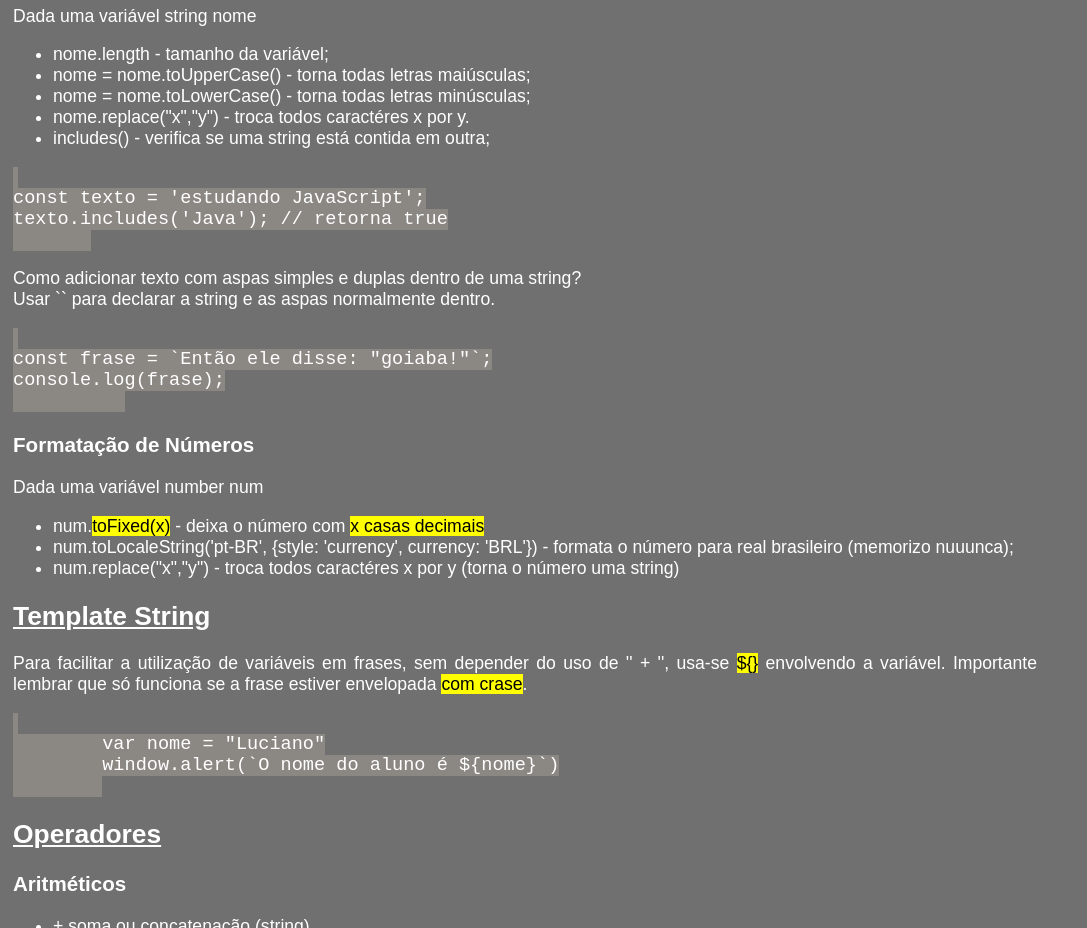
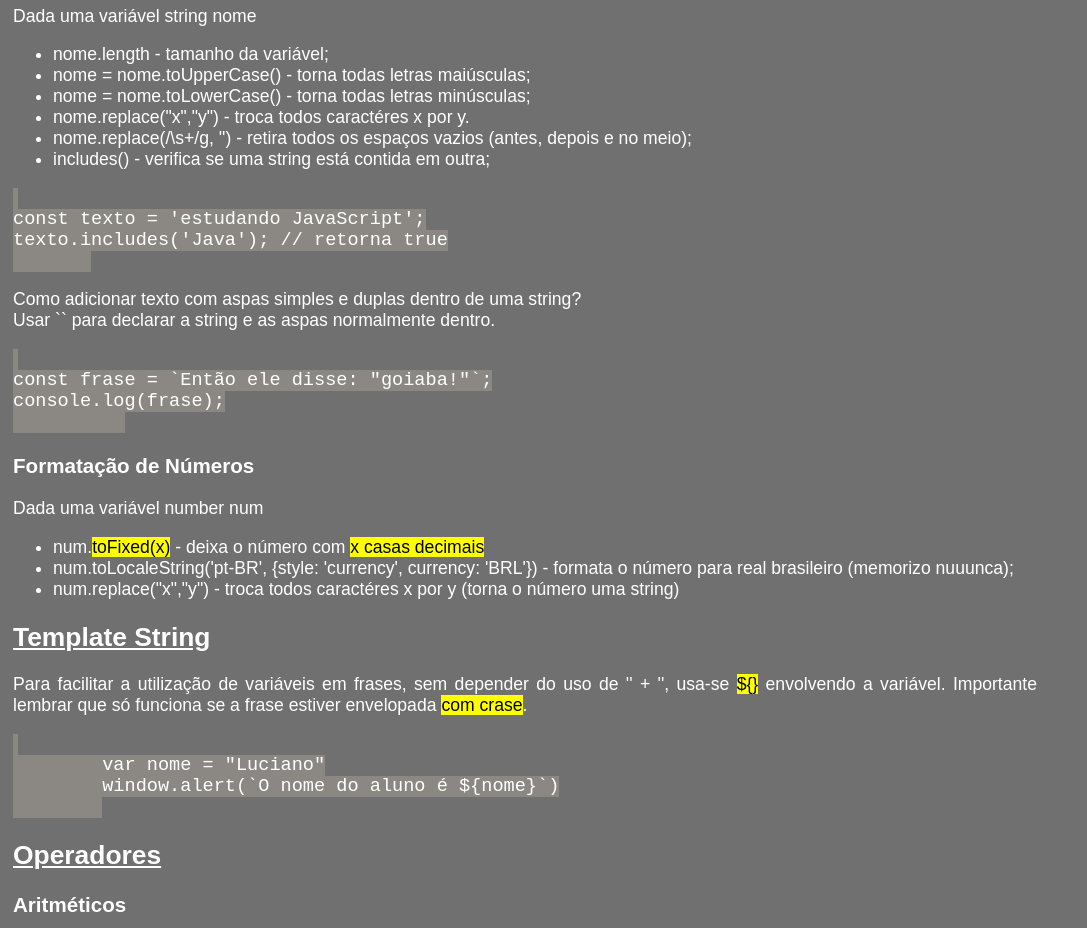
Before and after one commit to lucianorb19/Estudos_JavaScript, a plain HTML site: page Anotacoes.html in a window 1280 px wide. Shown: the part 4340-5268 px from the top of the page, without its empty margins (0-1087 px from the left). Drawn offline with Linux system fonts and the light colour scheme.

Commit message:
Ex4 - funções

```diff
--- a/Anotacoes.html
+++ b/Anotacoes.html
@@ -205,6 +205,7 @@ console.log(obj[meuSimbolo]); // Saída: 'valor_do_simbolo'
         <li>nome = nome.toUpperCase() - torna todas letras maiúsculas;</li>
         <li>nome = nome.toLowerCase() - torna todas letras minúsculas;</li>
         <li>nome.replace("x","y") - troca todos caractéres x por y.</li>
+        <li>nome.replace(/\s+/g, '') - retira todos os espaços vazios (antes, depois e no meio);</li>
         <li>includes() - verifica se uma string está contida em outra;
        </ul>
 
```
Also changed, not shown: Alura/Ex4.js (added, +66 -0 lines).
